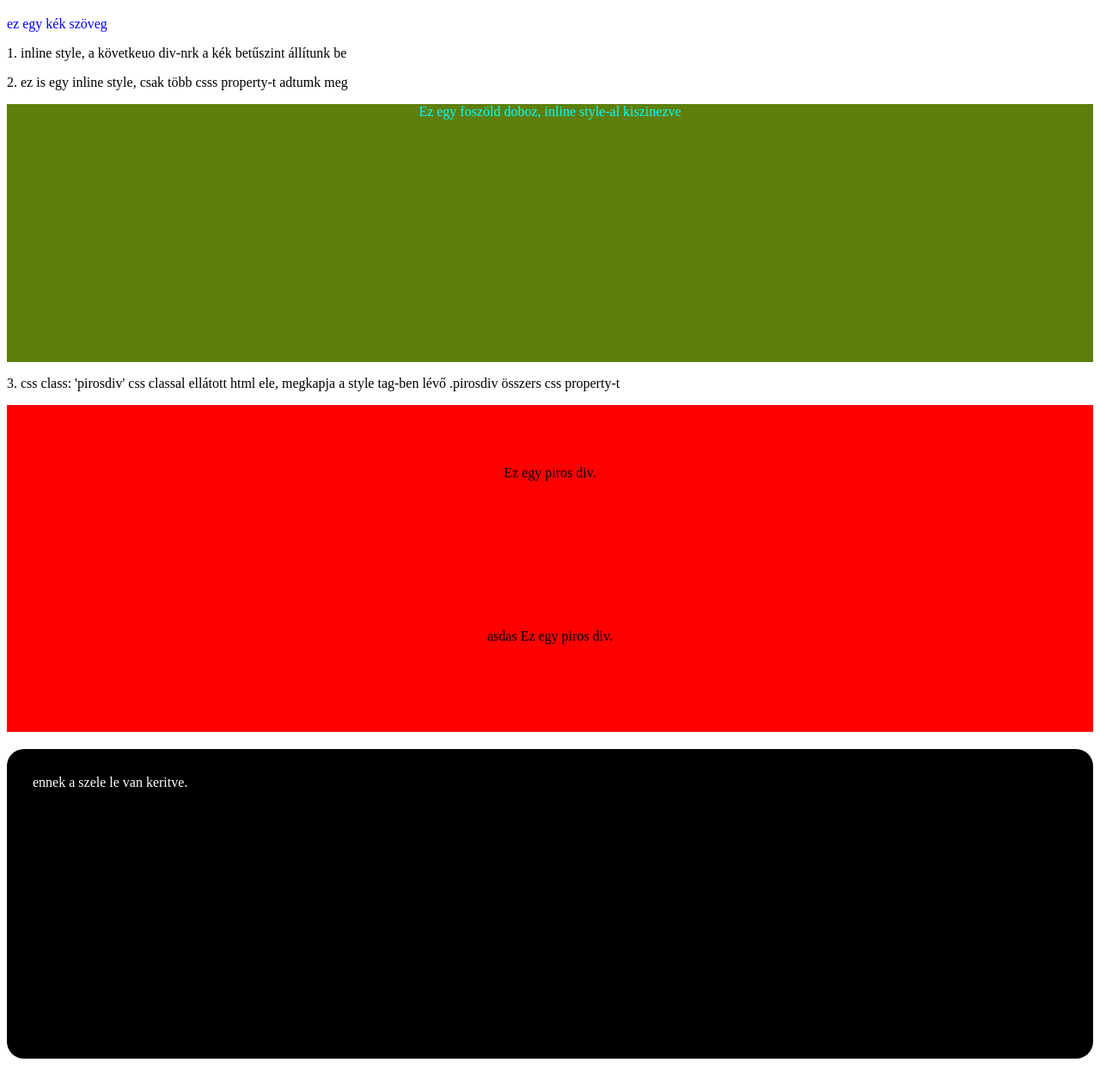
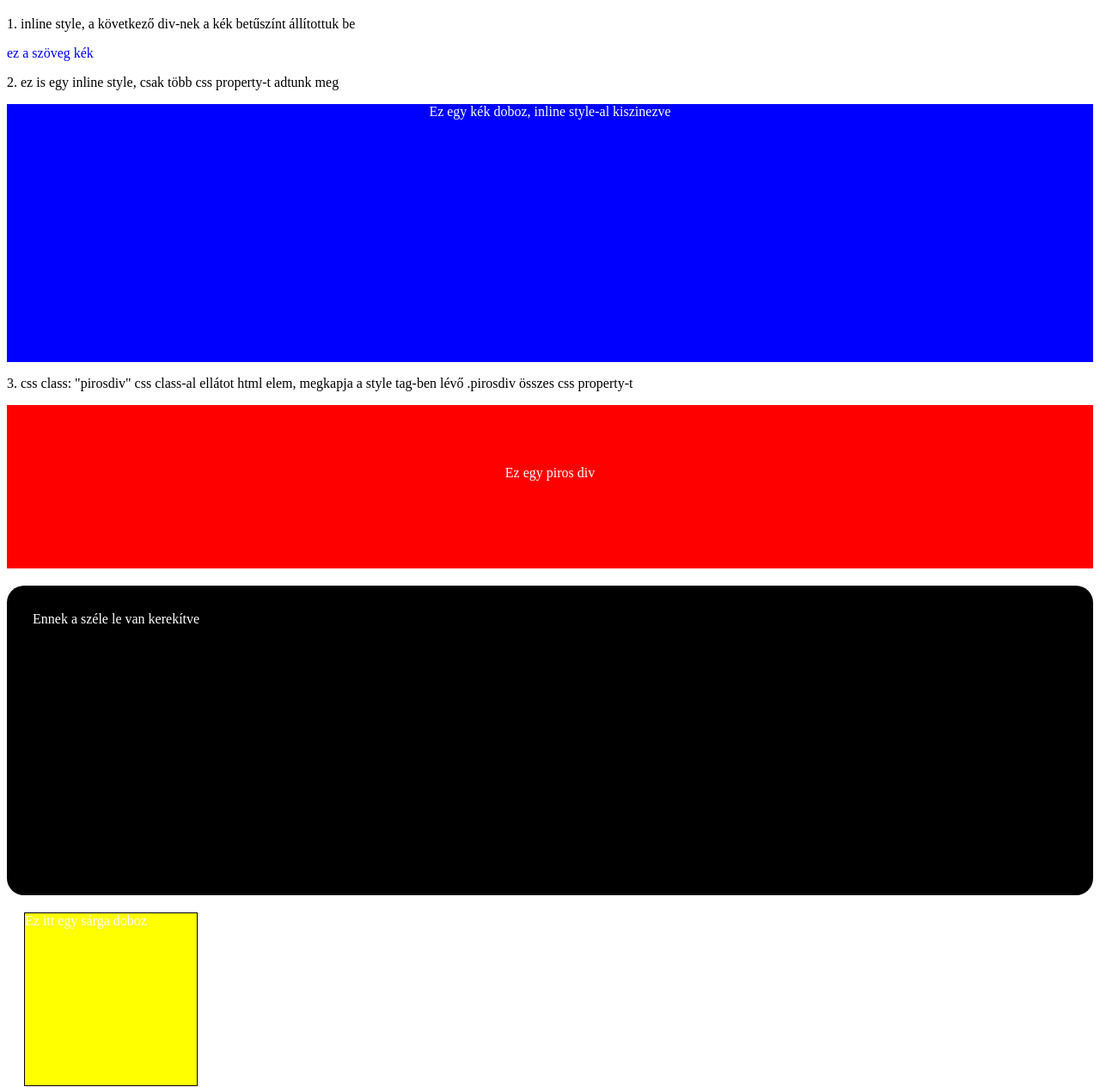
Before and after one commit to dvdbnc/html_alapok, a plain HTML site: page 02_css_basic.html in a window 1280 px wide. Shown: the part 87-1351 px from the top of the page at 86% size. Before the commit the page ends 1326 px from the top, so only its background shows below. Drawn offline with Linux system fonts and the light colour scheme.

Commit message:
css alapok 1
Haladgatunk

```diff
--- a/02_css_basic.html
+++ b/02_css_basic.html
@@ -2,56 +2,86 @@
 <html lang="en">
 <head>
     <meta charset="UTF-8">
-    <title>2.oldal</title>
+    <title>Document</title>
 </head>
+
 <body>
-
-<a href="index.html">Vissza az előző oldalra.</a>
+    <a href="index.html">vissza a főoldalra</a>
 
     <h1>CSS Alapok</h1>
 
-<div style='color: blue'>ez egy kék szöveg</div>
+    <p>1. inline style, a következő div-nek a kék betűszínt állítottuk be</p>
 
-<p>
- 1. inline style, a követkeuo div-nrk a kék betűszint állítunk be
-</p>
+    <div style="color: blue">ez a szöveg kék</div>
 
-<p>2. ez is egy inline style, csak több csss property-t adtumk meg</p>
-<div style="background-color: #5e7f0c;
+    <p>2. ez is egy inline style, csak több css property-t adtunk meg</p>
+
+    <div style="background-color: blue;
                 height: 300px;
                 text-align: center;
-            color: aqua"
-    >Ez egy foszöld doboz, inline style-al kiszinezve</div>
+                color: white;
+    ">
+        Ez egy kék doboz, inline style-al kiszinezve</div>
 
-<p>3. css class: 'pirosdiv' css classal ellátott html ele, megkapja a style tag-ben lévő .pirosdiv összers css property-t</p>
-
-<div class="pirosdiv">Ez egy piros div.</div>
-
-<div class="pirosdiv">asdas Ez egy piros div.</div>
-<div id="lekerekitett">ennek a szele le van keritve.</div>
+    <p>3. css class: "pirosdiv" css class-al ellátot html elem, megkapja a style tag-ben lévő .pirosdiv összes css property-t</p>
+    <div class="pirosdiv">Ez egy piros div</div>
+    <div id="lekerekitett">Ennek a széle le van kerekítve</div>
 
     <style>
-/* ez egy css comment.*/
+        /*    ez egy css comment, a style tagek közé nem html hanem css kódot kell írni.*/
 
-/* a pirosdiv class-al ellátott html elemekre az alábbi tulajdonságok vonatkoznak:*/
+        /*    a pirosdiv class-al ellátott html elemekre az alábbi tulajdonságok vonatkoznak: */
 
         .pirosdiv {
             background-color: red;
             height: 120px;
+            color: white;
             text-align: center;
             padding-top: 70px;
         }
+
         #lekerekitett {
+            /*            a padding befelé tolja a tartalmat*/
             padding: 30px;
-        margin-top: 20px ;
+            /*            a margin a html elem körül hat*/
+            margin-top: 20px;
             background-color: black;
+            color: white;
             border-radius: 20px;
+            height: 300px;
+
+        }
+    </style>
+
+    <div class="doboz sarga-doboz">Ez itt egy sárga doboz</div>
+    <div class="doboz zold-doboz">Ez itt egy zöld doboz</div>
+    <div id="specialis-doboz" class="doboz">Ez egy speciális doboz</div>
+
+    <style>
+        .doboz {
+            width: 200px;
+            height: 200px;
+            border: 1px solid black;
+            margin: 20px;
             color: white;
-        height: 300px;
         }
 
-</style>
+        .sarga-doboz {
+            background-color: yellow;
+        }
+
+        .zold-doboz {
+            background-color: green;
+        }
 
 
+        #specialis-doboz {
+            background-color: black;
+            border: 10px solid green;
+        }
+
+
+
+    </style>
 </body>
 </html>
```
Lines whose indentation alone changed are shown as unchanged.
